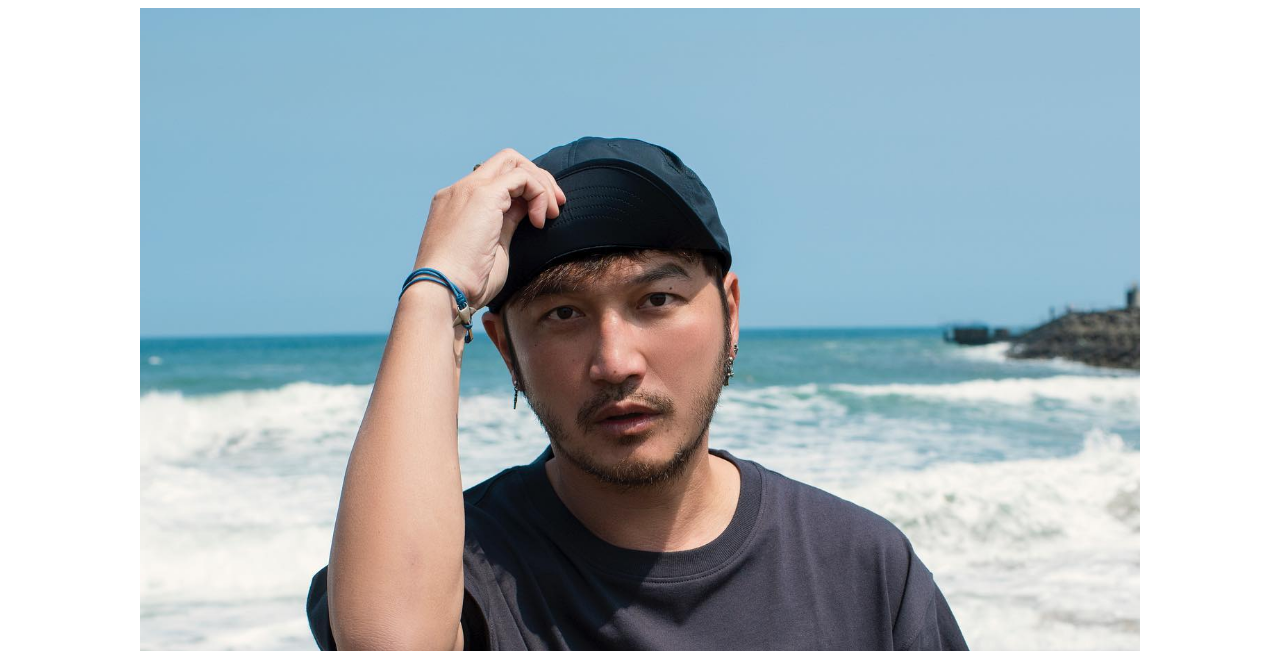
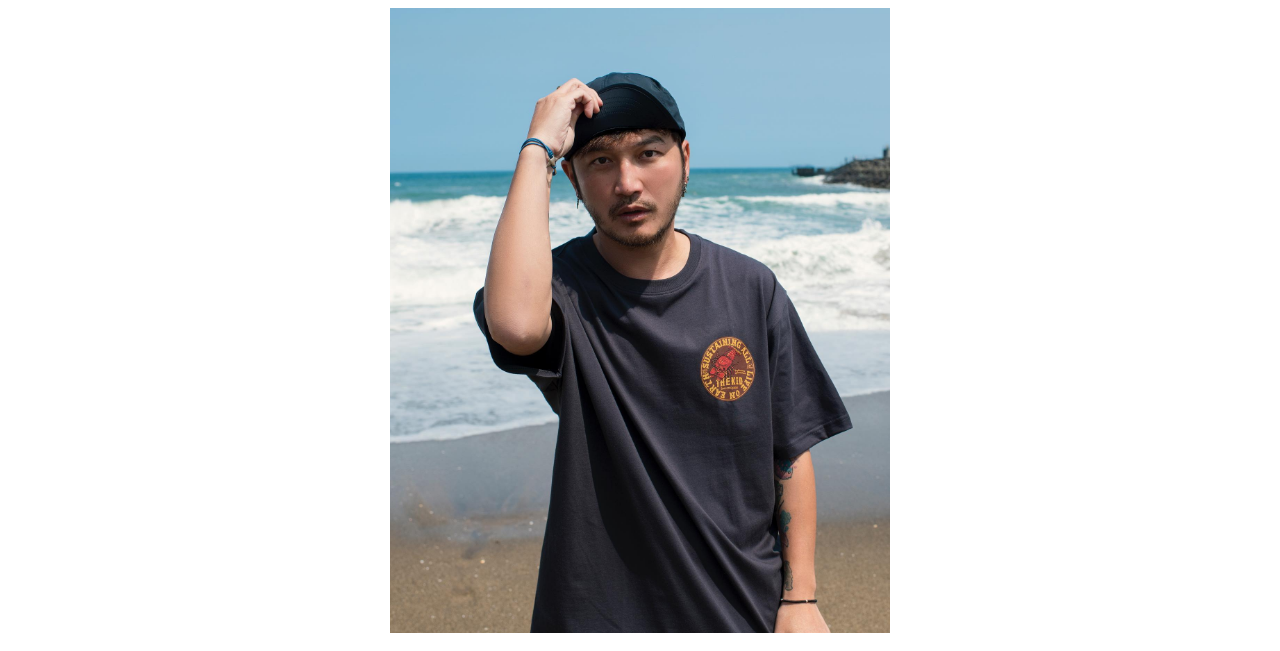
Before and after one commit to Chunx22/Chunx22.github.io, a plain HTML site: page 期末/member2.html in a window 1280 px wide. Shown: the top 651 px of the page. Drawn offline with Linux system fonts and the light colour scheme.

Commit message:
Update member2.html

```diff
--- a/期末/member2.html
+++ b/期末/member2.html
@@ -4,7 +4,7 @@
 <head>
   <meta charset="utf-8">
   <title>木曜蒼蘭野獸</title>
-  <img src="./Images/KID照片.jpg" style="width:1000px;height:auto;display: block;margin-left: auto;margin-right: auto;"
+  <img src="./Images/KID照片.jpg" style="width:500px;height:auto;display: block;margin-left: auto;margin-right: auto;"
     alt="木曜介紹首圖">
 </head>
 
```
